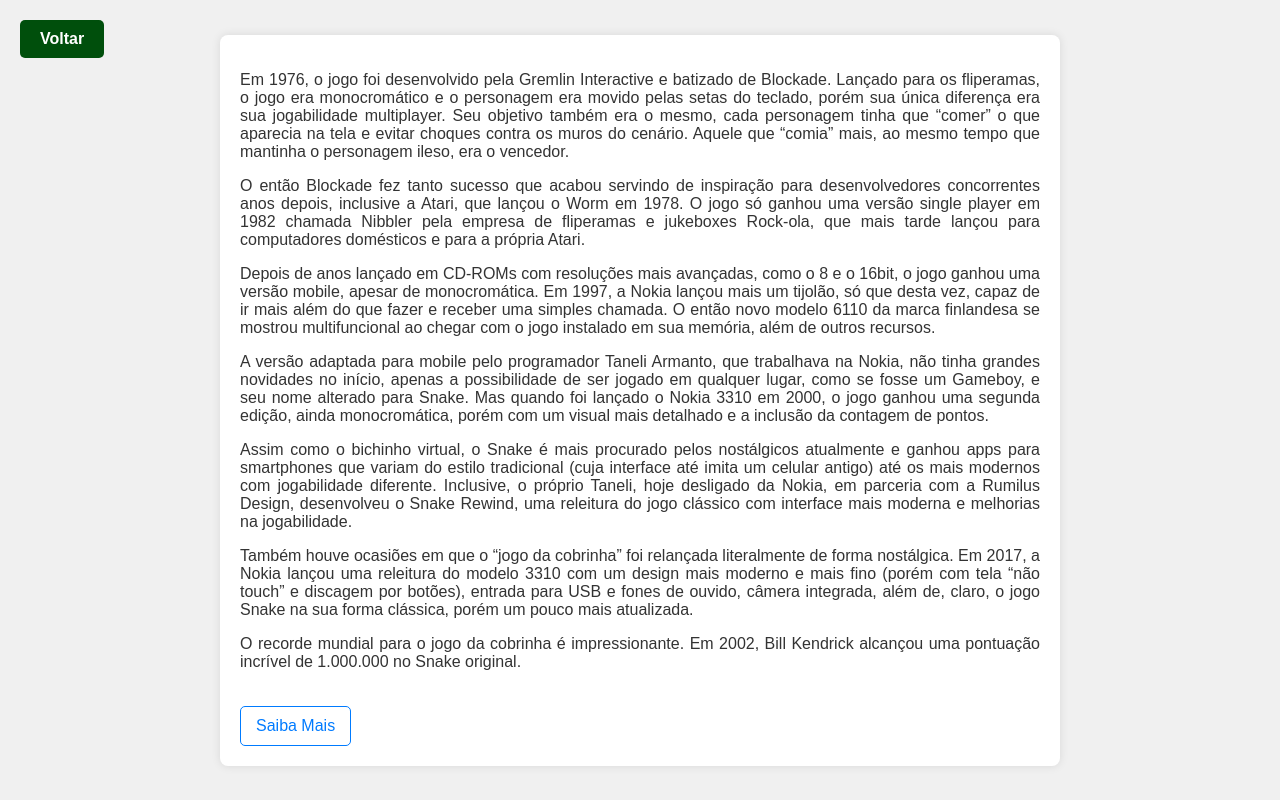
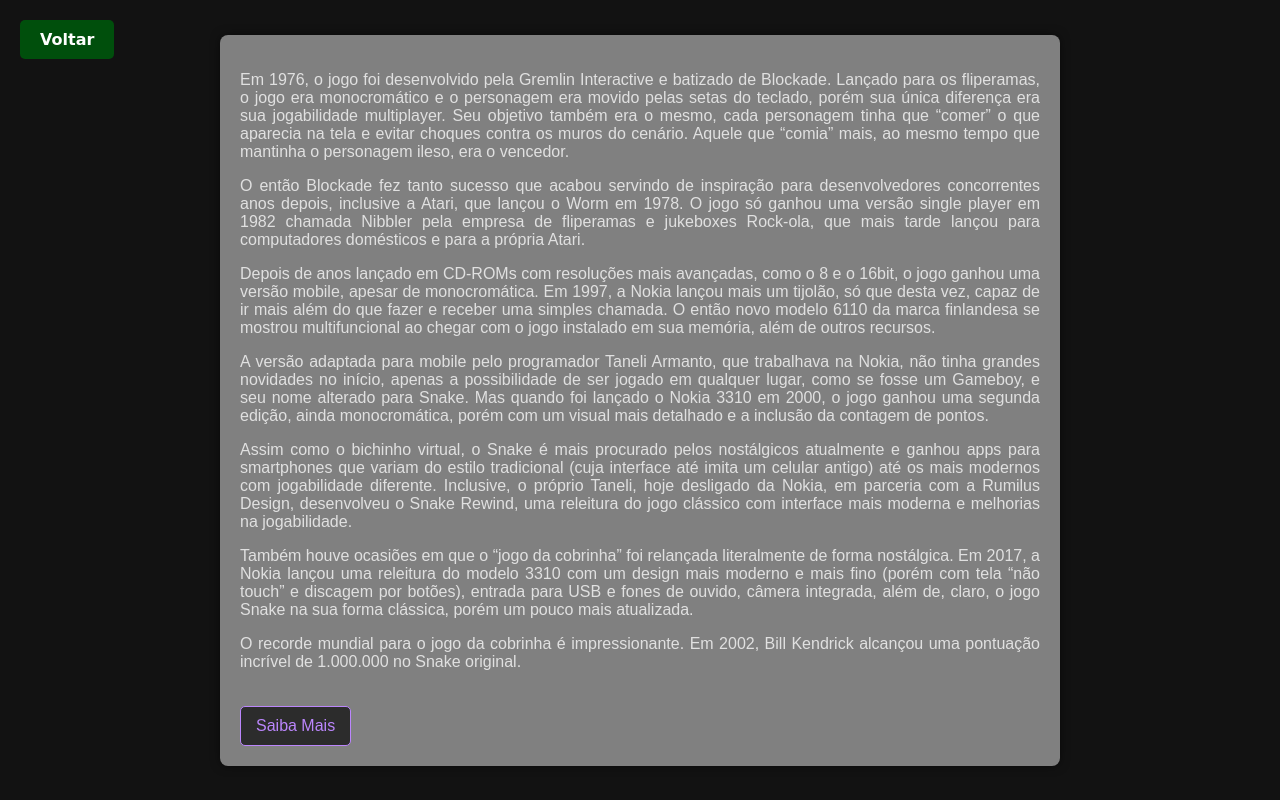
Before and after one commit to Rafaelgu27/Projeto-Final, a plain HTML site: page Cobrinha/cobrinha1/historiaCobrinha.html in a window 1280 px wide. Drawn offline with Linux system fonts and the light colour scheme.

Commit message:
Add files via upload

```diff
--- a/Asteroide/asteroids1/asteroids.css
+++ b/Asteroide/asteroids1/asteroids.css
@@ -45,7 +45,7 @@
     margin-top: 25%;
 }
 
-.pontuacao, .recorde {
+.pontuacao, .recorde3 {
     font-family: 'Press Start 2P', cursive;
     font-size: 2vw; /* Tamanho da fonte em proporção à largura da tela */
     color: rgb(14, 14, 150);
--- a/Cobrinha/cobrinha 1v/css/historia.css
+++ b/Cobrinha/cobrinha 1v/css/historia.css
@@ -1,7 +1,7 @@
 body {
     font-family: 'Poppins', sans-serif;
-    background-color: #f0f0f0;
-    color: #333;
+    background-color: #121212;
+    color: #E0E0E0;
     margin: 0;
     padding: 0;
     display: flex;
@@ -13,10 +13,10 @@
 
 .historia-container {
     max-width: 800px;
-    background: #fff;
+    background: gray;
     padding: 20px;
     border-radius: 8px;
-    box-shadow: 0 0 10px rgba(0, 0, 0, 0.1);
+    box-shadow: 0 0 10px rgba(0, 0, 0, 0.5);
     text-align: justify;
 }
 
@@ -29,11 +29,11 @@
     margin-top: 20px;
     padding: 10px 15px;
     font-size: 1rem;
-    color: #007bff;
+    color: #BB86FC;
     text-decoration: none;
     border-radius: 5px;
-    border: 1px solid #007bff;
-    background-color: #fff;
+    border: 1px solid #BB86FC;
+    background-color: #2C2C2C;
 }
 
 .saiba-mais:hover {
@@ -55,6 +55,7 @@
     text-decoration: none;
     cursor: pointer;
     z-index: 2;
+    font-family: 'Press Start 2P', cursive;
 }
 
 .botao-voltar:hover {
--- a/Cobrinha/cobrinha1/historia.css
+++ b/Cobrinha/cobrinha1/historia.css
@@ -1,7 +1,7 @@
 body {
     font-family: 'Poppins', sans-serif;
-    background-color: #f0f0f0;
-    color: #333;
+    background-color: #121212;
+    color: #E0E0E0;
     margin: 0;
     padding: 0;
     display: flex;
@@ -13,10 +13,10 @@
 
 .historia-container {
     max-width: 800px;
-    background: #fff;
+    background: gray;
     padding: 20px;
     border-radius: 8px;
-    box-shadow: 0 0 10px rgba(0, 0, 0, 0.1);
+    box-shadow: 0 0 10px rgba(0, 0, 0, 0.5);
     text-align: justify;
 }
 
@@ -29,11 +29,11 @@
     margin-top: 20px;
     padding: 10px 15px;
     font-size: 1rem;
-    color: #007bff;
+    color: #BB86FC;
     text-decoration: none;
     border-radius: 5px;
-    border: 1px solid #007bff;
-    background-color: #fff;
+    border: 1px solid #BB86FC;
+    background-color: #2C2C2C;
 }
 
 .saiba-mais:hover {
@@ -55,6 +55,7 @@
     text-decoration: none;
     cursor: pointer;
     z-index: 2;
+    font-family: 'Press Start 2P', cursive;
 }
 
 .botao-voltar:hover {
--- a/Cobrinha/cobrinha2/historia.css
+++ b/Cobrinha/cobrinha2/historia.css
@@ -1,7 +1,7 @@
 body {
     font-family: 'Poppins', sans-serif;
-    background-color: #f0f0f0;
-    color: #333;
+    background-color: #121212;
+    color: #E0E0E0;
     margin: 0;
     padding: 0;
     display: flex;
@@ -13,10 +13,10 @@
 
 .historia-container {
     max-width: 800px;
-    background: #fff;
+    background: gray;
     padding: 20px;
     border-radius: 8px;
-    box-shadow: 0 0 10px rgba(0, 0, 0, 0.1);
+    box-shadow: 0 0 10px rgba(0, 0, 0, 0.5);
     text-align: justify;
 }
 
@@ -29,11 +29,11 @@
     margin-top: 20px;
     padding: 10px 15px;
     font-size: 1rem;
-    color: #007bff;
+    color: #BB86FC;
     text-decoration: none;
     border-radius: 5px;
-    border: 1px solid #007bff;
-    background-color: #fff;
+    border: 1px solid #BB86FC;
+    background-color: #2C2C2C;
 }
 
 .saiba-mais:hover {
@@ -55,6 +55,7 @@
     text-decoration: none;
     cursor: pointer;
     z-index: 2;
+    font-family: 'Press Start 2P', cursive;
 }
 
 .botao-voltar:hover {
```
Also changed, not shown: Asteroide/asteroids1/asteroids.html (+1 -1 lines), Asteroide/asteroids1/asteroids.js (+10 -11 lines).
